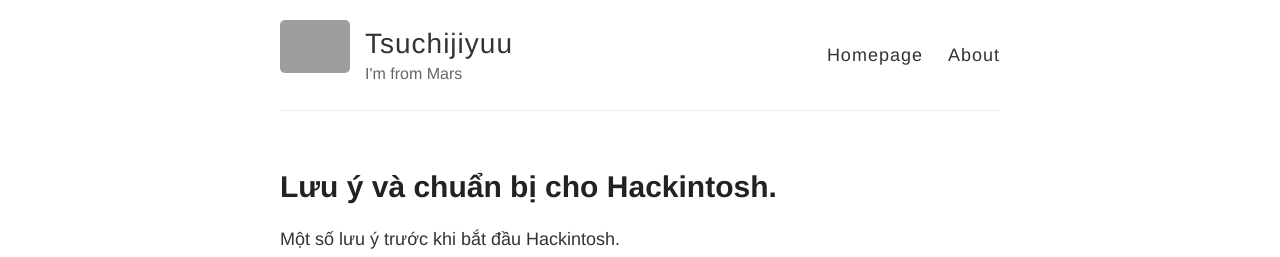
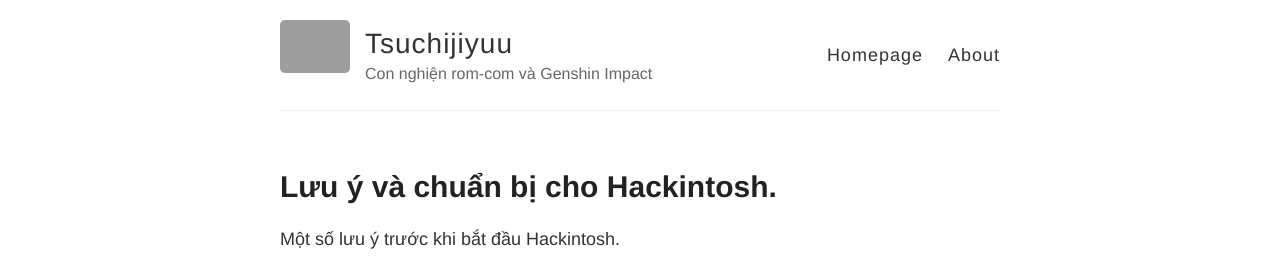
Before and after one commit to rex-lapis/rex-lapis.github.io, a Jekyll site: the page built from index.html, in a window 1280 px wide. Shown: the top 257 px of the page. Built offline with Jekyll 4.4.1, drawn with Linux system fonts in a browser that asks for light colours; grey boxes are pictures that could not be loaded.

Commit message:
Update _config.yml

```diff
--- a/_config.yml
+++ b/_config.yml
@@ -6,7 +6,7 @@
 name: Tsuchijiyuu
 
 # Short bio or description (displayed in the header)
-description: I'm from Mars
+description: Con nghiện rom-com và Genshin Impact
 
 # URL of your avatar or profile pic (you could use your GitHub profile pic)
 avatar: https://cdn.discordapp.com/attachments/780671387878031360/827839565041238036/88316563_p0.jpg
```
